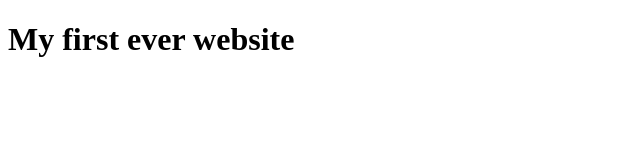
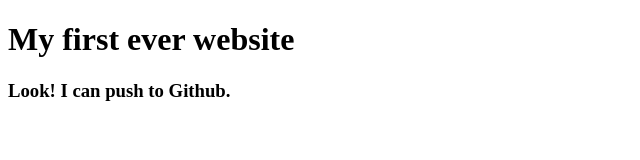
Before and after one commit to vo1d-gl1ch/my-first-website, a plain HTML site: page index.html in a window 1280 px wide. Shown: the whole page, without its empty margins (0-640 px from the left). Drawn offline with Linux system fonts and the light colour scheme.

Commit message:
Fixed README.md and add a heading in index.html

```diff
--- a/index.html
+++ b/index.html
@@ -7,5 +7,6 @@
 </head>
 <body>
     <h1>My first ever website</h1>
+    <h3>Look! I can push to Github.</h3>
 </body>
 </html>
```
Also changed, not shown: 1 other file.
